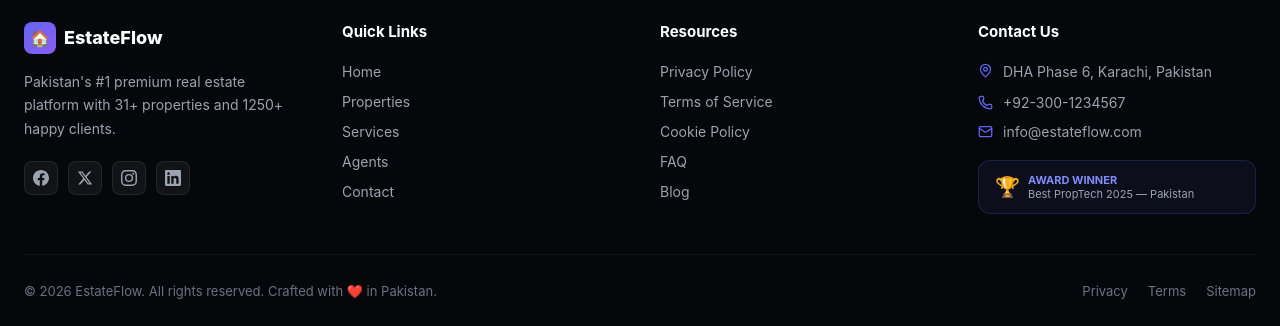
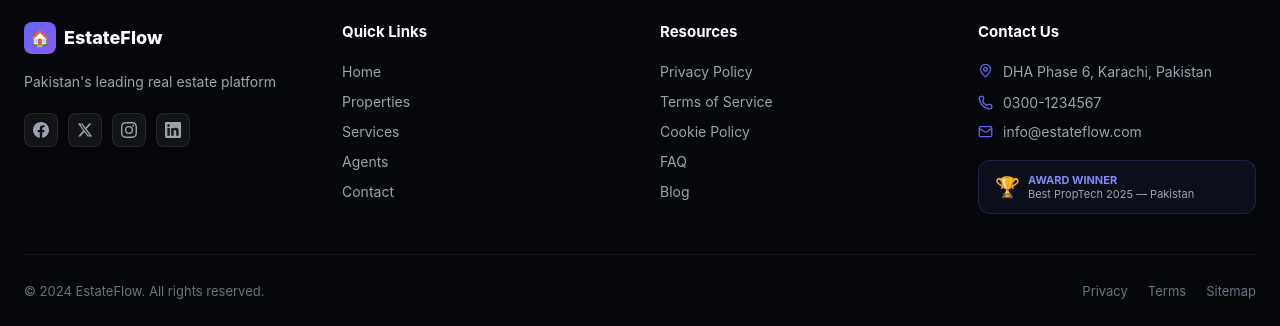
Before and after one commit to aqsasaher5995-rgb/estateflow-frontend, a React app: page /faq in a window 1280 px wide. Shown: the part 1731-2057 px from the top of the page. Built offline with nearby package versions, Linux system fonts and the light colour scheme; no server answers; the HTML template or start-up script is replaced by a standard one.

Commit message:
Frontend: Footer now fetches data from backend API with fallback defaults

```diff
--- a/src/components/layouts/Footer.jsx
+++ b/src/components/layouts/Footer.jsx
@@ -1,215 +1,124 @@
-import React from 'react';
+import React, { useState, useEffect } from 'react';
+import { Link } from 'react-router-dom';
 import { Mail, Phone, MapPin } from 'lucide-react';
+import axios from 'axios';
 
 const Footer = () => {
-  // Social Media Links - Working URLs
-  const socialLinks = {
-    facebook: "https://facebook.com/estateflow",
-    twitter: "https://twitter.com/estateflow",
-    instagram: "https://instagram.com/estateflow",
-    linkedin: "https://linkedin.com/company/estateflow"
+  const defaultData = {
+    companyName: 'EstateFlow',
+    tagline: "Pakistan's leading real estate platform",
+    email: 'info@estateflow.com',
+    phone: '0300-1234567',
+    address: 'DHA Phase 6, Karachi, Pakistan',
+    socialLinks: {
+      facebook: 'https://facebook.com/estateflow',
+      twitter: 'https://twitter.com/estateflow',
+      instagram: 'https://instagram.com/estateflow',
+      linkedin: 'https://linkedin.com/company/estateflow'
+    },
+    quickLinks: [
+      { label: 'Home', path: '/' },
+      { label: 'Properties', path: '/properties' },
+      { label: 'Services', path: '/services' },
+      { label: 'Agents', path: '/agents' },
+      { label: 'Contact', path: '/contact' }
+    ],
+    resources: [
+      { label: 'Privacy Policy', path: '/privacy' },
+      { label: 'Terms of Service', path: '/terms' },
+      { label: 'Cookie Policy', path: '/cookies' },
+      { label: 'FAQ', path: '/faq' },
+      { label: 'Blog', path: '/blog' }
+    ],
+    copyright: '© 2024 EstateFlow. All rights reserved.'
   };
 
+  const [footerData, setFooterData] = useState(defaultData);
+  const API_URL = import.meta.env.VITE_API_URL || 'http://localhost:5000/api';
+
+  useEffect(() => {
+    const fetchFooter = async () => {
+      try {
+        const response = await axios.get(`${API_URL}/footer`);
+        if (response.data) setFooterData(response.data);
+      } catch (error) {
+        console.log('Using default footer data');
+      }
+    };
+    fetchFooter();
+  }, []);
+
+  const socialLinks = [
+    { name: 'Facebook', url: footerData.socialLinks?.facebook || '#', color: '#1877f2',
+      icon: <svg xmlns="http://www.w3.org/2000/svg" width="16" height="16" fill="currentColor" viewBox="0 0 24 24"><path d="M24 12.073c0-6.627-5.373-12-12-12s-12 5.373-12 12c0 5.99 4.388 10.954 10.125 11.854v-8.385H7.078v-3.47h3.047V9.43c0-3.007 1.792-4.669 4.533-4.669 1.312 0 2.686.235 2.686.235v2.953H15.83c-1.491 0-1.956.925-1.956 1.874v2.25h3.328l-.532 3.47h-2.796v8.385C19.612 23.027 24 18.062 24 12.073z"/></svg> },
+    { name: 'Twitter', url: footerData.socialLinks?.twitter || '#', color: '#000000',
+      icon: <svg xmlns="http://www.w3.org/2000/svg" width="16" height="16" fill="currentColor" viewBox="0 0 24 24"><path d="M18.244 2.25h3.308l-7.227 8.26 8.502 11.24H16.17l-5.214-6.817L4.99 21.75H1.68l7.73-8.835L1.254 2.25H8.08l4.713 6.231zm-1.161 17.52h1.833L7.084 4.126H5.117z"/></svg> },
+    { name: 'Instagram', url: footerData.socialLinks?.instagram || '#', color: '#bc1888',
+      icon: <svg xmlns="http://www.w3.org/2000/svg" width="16" height="16" fill="currentColor" viewBox="0 0 24 24"><path d="M12 2.163c3.204 0 3.584.012 4.85.07 3.252.148 4.771 1.691 4.919 4.919.058 1.265.069 1.645.069 4.849 0 3.205-.012 3.584-.069 4.849-.149 3.225-1.664 4.771-4.919 4.919-1.266.058-1.644.07-4.85.07-3.204 0-3.584-.012-4.849-.07-3.26-.149-4.771-1.699-4.919-4.92-.058-1.265-.07-1.644-.07-4.849 0-3.204.013-3.583.07-4.849.149-3.227 1.664-4.771 4.919-4.919 1.266-.057 1.645-.069 4.849-.069zM12 0C8.741 0 8.333.014 7.053.072 2.695.272.273 2.69.073 7.052.014 8.333 0 8.741 0 12c0 3.259.014 3.668.072 4.948.2 4.358 2.618 6.78 6.98 6.98C8.333 23.986 8.741 24 12 24c3.259 0 3.668-.014 4.948-.072 4.354-.2 6.782-2.618 6.979-6.98.059-1.28.073-1.689.073-4.948 0-3.259-.014-3.667-.072-4.947-.196-4.354-2.617-6.78-6.979-6.98C15.668.014 15.259 0 12 0zm0 5.838a6.162 6.162 0 100 12.324 6.162 6.162 0 000-12.324zM12 16a4 4 0 110-8 4 4 0 010 8zm6.406-11.845a1.44 1.44 0 100 2.881 1.44 1.44 0 000-2.881z"/></svg> },
+    { name: 'LinkedIn', url: footerData.socialLinks?.linkedin || '#', color: '#0a66c2',
+      icon: <svg xmlns="http://www.w3.org/2000/svg" width="16" height="16" fill="currentColor" viewBox="0 0 24 24"><path d="M20.447 20.452h-3.554v-5.569c0-1.328-.027-3.037-1.852-3.037-1.853 0-2.136 1.445-2.136 2.939v5.667H9.351V9h3.414v1.561h.046c.477-.9 1.637-1.85 3.37-1.85 3.601 0 4.267 2.37 4.267 5.455v6.286zM5.337 7.433c-1.144 0-2.063-.926-2.063-2.065 0-1.138.92-2.063 2.063-2.063 1.14 0 2.064.925 2.064 2.063 0 1.139-.925 2.065-2.064 2.065zm1.782 13.019H3.555V9h3.564v11.452zM22.225 0H1.771C.792 0 0 .774 0 1.729v20.542C0 23.227.792 24 1.771 24h20.451C23.2 24 24 23.227 24 22.271V1.729C24 .774 23.2 0 22.222 0h.003z"/></svg> }
+  ];
+
   return (
-    <footer
-      style={{
-        background: '#05070a',
-        padding: '60px 24px 30px',
-        borderTop: '1px solid rgba(255,255,255,0.06)',
-        marginTop: 'auto',
-      }}
-    >
+    <footer style={{ background: '#05070a', padding: '60px 24px 30px', borderTop: '1px solid rgba(255,255,255,0.06)', marginTop: 'auto' }}>
       <div style={{ maxWidth: '1280px', margin: '0 auto' }}>
         <div style={{ display: 'grid', gridTemplateColumns: 'repeat(4, 1fr)', gap: '40px', marginBottom: '40px' }} className="footer-grid">
-          {/* Brand */}
           <div>
             <div style={{ display: 'flex', alignItems: 'center', gap: '8px', marginBottom: '16px' }}>
-              <div style={{ width: '32px', height: '32px', background: 'linear-gradient(135deg, #6366f1, #8b5cf6)', borderRadius: '8px', display: 'flex', alignItems: 'center', justifyContent: 'center' }}>
-                <span>🏠</span>
-              </div>
-              <span style={{ color: 'white', fontWeight: '800', fontSize: '18px' }}>EstateFlow</span>
+              <div style={{ width: '32px', height: '32px', background: 'linear-gradient(135deg, #6366f1, #8b5cf6)', borderRadius: '8px', display: 'flex', alignItems: 'center', justifyContent: 'center' }}><span>🏠</span></div>
+              <span style={{ color: 'white', fontWeight: '800', fontSize: '18px' }}>{footerData.companyName}</span>
             </div>
-            <p style={{ color: '#9ca3af', fontSize: '14px', lineHeight: '1.7', marginBottom: '20px' }}>
-              Pakistan's #1 premium real estate platform with 31+ properties and 1250+ happy clients.
-            </p>
+            <p style={{ color: '#9ca3af', fontSize: '14px', lineHeight: '1.7', marginBottom: '20px' }}>{footerData.tagline}</p>
             <div style={{ display: 'flex', gap: '10px' }}>
-              {/* Facebook */}
-              <a
-                href={socialLinks.facebook}
-                target="_blank"
-                rel="noopener noreferrer"
-                style={{
-                  width: '34px',
-                  height: '34px',
-                  borderRadius: '8px',
-                  background: 'rgba(255,255,255,0.05)',
-                  border: '1px solid rgba(255,255,255,0.08)',
-                  display: 'flex',
-                  alignItems: 'center',
-                  justifyContent: 'center',
-                  color: '#9ca3af',
-                  textDecoration: 'none',
-                  transition: 'all 0.3s',
-                  fontSize: '12px',
-                  fontWeight: '600'
-                }}
-                onMouseEnter={e => { e.currentTarget.style.background = '#1877f2'; e.currentTarget.style.color = 'white'; e.currentTarget.style.borderColor = '#1877f2'; e.currentTarget.style.transform = 'scale(1.05)'; }}
-                onMouseLeave={e => { e.currentTarget.style.background = 'rgba(255,255,255,0.05)'; e.currentTarget.style.color = '#9ca3af'; e.currentTarget.style.borderColor = 'rgba(255,255,255,0.08)'; e.currentTarget.style.transform = 'scale(1)'; }}
-              >
-                <svg xmlns="http://www.w3.org/2000/svg" width="16" height="16" fill="currentColor" viewBox="0 0 24 24">
-                  <path d="M24 12.073c0-6.627-5.373-12-12-12s-12 5.373-12 12c0 5.99 4.388 10.954 10.125 11.854v-8.385H7.078v-3.47h3.047V9.43c0-3.007 1.792-4.669 4.533-4.669 1.312 0 2.686.235 2.686.235v2.953H15.83c-1.491 0-1.956.925-1.956 1.874v2.25h3.328l-.532 3.47h-2.796v8.385C19.612 23.027 24 18.062 24 12.073z"/>
-                </svg>
-              </a>
-              {/* Twitter/X */}
-              <a
-                href={socialLinks.twitter}
-                target="_blank"
-                rel="noopener noreferrer"
-                style={{
-                  width: '34px',
-                  height: '34px',
-                  borderRadius: '8px',
-                  background: 'rgba(255,255,255,0.05)',
-                  border: '1px solid rgba(255,255,255,0.08)',
-                  display: 'flex',
-                  alignItems: 'center',
-                  justifyContent: 'center',
-                  color: '#9ca3af',
-                  textDecoration: 'none',
-                  transition: 'all 0.3s',
-                  fontSize: '12px',
-                  fontWeight: '600'
-                }}
-                onMouseEnter={e => { e.currentTarget.style.background = '#000000'; e.currentTarget.style.color = 'white'; e.currentTarget.style.borderColor = '#000000'; e.currentTarget.style.transform = 'scale(1.05)'; }}
-                onMouseLeave={e => { e.currentTarget.style.background = 'rgba(255,255,255,0.05)'; e.currentTarget.style.color = '#9ca3af'; e.currentTarget.style.borderColor = 'rgba(255,255,255,0.08)'; e.currentTarget.style.transform = 'scale(1)'; }}
-              >
-                <svg xmlns="http://www.w3.org/2000/svg" width="16" height="16" fill="currentColor" viewBox="0 0 24 24">
-                  <path d="M18.244 2.25h3.308l-7.227 8.26 8.502 11.24H16.17l-5.214-6.817L4.99 21.75H1.68l7.73-8.835L1.254 2.25H8.08l4.713 6.231zm-1.161 17.52h1.833L7.084 4.126H5.117z"/>
-                </svg>
-              </a>
-              {/* Instagram */}
-              <a
-                href={socialLinks.instagram}
-                target="_blank"
-                rel="noopener noreferrer"
-                style={{
-                  width: '34px',
-                  height: '34px',
-                  borderRadius: '8px',
-                  background: 'rgba(255,255,255,0.05)',
-                  border: '1px solid rgba(255,255,255,0.08)',
-                  display: 'flex',
-                  alignItems: 'center',
-                  justifyContent: 'center',
-                  color: '#9ca3af',
-                  textDecoration: 'none',
-                  transition: 'all 0.3s',
-                  fontSize: '12px',
-                  fontWeight: '600'
-                }}
-                onMouseEnter={e => { e.currentTarget.style.background = 'linear-gradient(45deg, #f09433, #e6683c, #dc2743, #cc2366, #bc1888)'; e.currentTarget.style.color = 'white'; e.currentTarget.style.borderColor = '#bc1888'; e.currentTarget.style.transform = 'scale(1.05)'; }}
-                onMouseLeave={e => { e.currentTarget.style.background = 'rgba(255,255,255,0.05)'; e.currentTarget.style.color = '#9ca3af'; e.currentTarget.style.borderColor = 'rgba(255,255,255,0.08)'; e.currentTarget.style.transform = 'scale(1)'; }}
-              >
-                <svg xmlns="http://www.w3.org/2000/svg" width="16" height="16" fill="currentColor" viewBox="0 0 24 24">
-                  <path d="M12 2.163c3.204 0 3.584.012 4.85.07 3.252.148 4.771 1.691 4.919 4.919.058 1.265.069 1.645.069 4.849 0 3.205-.012 3.584-.069 4.849-.149 3.225-1.664 4.771-4.919 4.919-1.266.058-1.644.07-4.85.07-3.204 0-3.584-.012-4.849-.07-3.26-.149-4.771-1.699-4.919-4.92-.058-1.265-.07-1.644-.07-4.849 0-3.204.013-3.583.07-4.849.149-3.227 1.664-4.771 4.919-4.919 1.266-.057 1.645-.069 4.849-.069zM12 0C8.741 0 8.333.014 7.053.072 2.695.272.273 2.69.073 7.052.014 8.333 0 8.741 0 12c0 3.259.014 3.668.072 4.948.2 4.358 2.618 6.78 6.98 6.98C8.333 23.986 8.741 24 12 24c3.259 0 3.668-.014 4.948-.072 4.354-.2 6.782-2.618 6.979-6.98.059-1.28.073-1.689.073-4.948 0-3.259-.014-3.667-.072-4.947-.196-4.354-2.617-6.78-6.979-6.98C15.668.014 15.259 0 12 0zm0 5.838a6.162 6.162 0 100 12.324 6.162 6.162 0 000-12.324zM12 16a4 4 0 110-8 4 4 0 010 8zm6.406-11.845a1.44 1.44 0 100 2.881 1.44 1.44 0 000-2.881z"/>
-                </svg>
-              </a>
-              {/* LinkedIn */}
-              <a
-                href={socialLinks.linkedin}
-                target="_blank"
-                rel="noopener noreferrer"
-                style={{
-                  width: '34px',
-                  height: '34px',
-                  borderRadius: '8px',
-                  background: 'rgba(255,255,255,0.05)',
-                  border: '1px solid rgba(255,255,255,0.08)',
-                  display: 'flex',
-                  alignItems: 'center',
-                  justifyContent: 'center',
-                  color: '#9ca3af',
-                  textDecoration: 'none',
-                  transition: 'all 0.3s',
-                  fontSize: '12px',
-                  fontWeight: '600'
-                }}
-                onMouseEnter={e => { e.currentTarget.style.background = '#0a66c2'; e.currentTarget.style.color = 'white'; e.currentTarget.style.borderColor = '#0a66c2'; e.currentTarget.style.transform = 'scale(1.05)'; }}
-                onMouseLeave={e => { e.currentTarget.style.background = 'rgba(255,255,255,0.05)'; e.currentTarget.style.color = '#9ca3af'; e.currentTarget.style.borderColor = 'rgba(255,255,255,0.08)'; e.currentTarget.style.transform = 'scale(1)'; }}
-              >
-                <svg xmlns="http://www.w3.org/2000/svg" width="16" height="16" fill="currentColor" viewBox="0 0 24 24">
-                  <path d="M20.447 20.452h-3.554v-5.569c0-1.328-.027-3.037-1.852-3.037-1.853 0-2.136 1.445-2.136 2.939v5.667H9.351V9h3.414v1.561h.046c.477-.9 1.637-1.85 3.37-1.85 3.601 0 4.267 2.37 4.267 5.455v6.286zM5.337 7.433c-1.144 0-2.063-.926-2.063-2.065 0-1.138.92-2.063 2.063-2.063 1.14 0 2.064.925 2.064 2.063 0 1.139-.925 2.065-2.064 2.065zm1.782 13.019H3.555V9h3.564v11.452zM22.225 0H1.771C.792 0 0 .774 0 1.729v20.542C0 23.227.792 24 1.771 24h20.451C23.2 24 24 23.227 24 22.271V1.729C24 .774 23.2 0 22.222 0h.003z"/>
-                </svg>
-              </a>
+              {socialLinks.map((social, index) => (
+                <a key={index} href={social.url} target="_blank" rel="noopener noreferrer"
+                  style={{ width: '34px', height: '34px', borderRadius: '8px', background: 'rgba(255,255,255,0.05)', border: '1px solid rgba(255,255,255,0.08)', display: 'flex', alignItems: 'center', justifyContent: 'center', color: '#9ca3af', textDecoration: 'none', transition: 'all 0.3s' }}
+                  onMouseEnter={e => { e.currentTarget.style.background = social.color; e.currentTarget.style.color = 'white'; e.currentTarget.style.borderColor = social.color; e.currentTarget.style.transform = 'scale(1.05)'; }}
+                  onMouseLeave={e => { e.currentTarget.style.background = 'rgba(255,255,255,0.05)'; e.currentTarget.style.color = '#9ca3af'; e.currentTarget.style.borderColor = 'rgba(255,255,255,0.08)'; e.currentTarget.style.transform = 'scale(1)'; }}>
+                  {social.icon}
+                </a>
+              ))}
             </div>
           </div>
-
-          {/* Quick Links - No Arrows */}
           <div>
             <h4 style={{ color: 'white', marginBottom: '20px', fontWeight: '700', fontSize: '15px' }}>Quick Links</h4>
             <ul style={{ listStyle: 'none', padding: 0, display: 'flex', flexDirection: 'column', gap: '10px' }}>
-              <li><a href="/" style={{ color: '#9ca3af', textDecoration: 'none', fontSize: '14px', transition: 'color 0.2s' }} onMouseEnter={e => e.target.style.color = '#818cf8'} onMouseLeave={e => e.target.style.color = '#9ca3af'}>Home</a></li>
-              <li><a href="/properties" style={{ color: '#9ca3af', textDecoration: 'none', fontSize: '14px', transition: 'color 0.2s' }} onMouseEnter={e => e.target.style.color = '#818cf8'} onMouseLeave={e => e.target.style.color = '#9ca3af'}>Properties</a></li>
-              <li><a href="/services" style={{ color: '#9ca3af', textDecoration: 'none', fontSize: '14px', transition: 'color 0.2s' }} onMouseEnter={e => e.target.style.color = '#818cf8'} onMouseLeave={e => e.target.style.color = '#9ca3af'}>Services</a></li>
-              <li><a href="/agents" style={{ color: '#9ca3af', textDecoration: 'none', fontSize: '14px', transition: 'color 0.2s' }} onMouseEnter={e => e.target.style.color = '#818cf8'} onMouseLeave={e => e.target.style.color = '#9ca3af'}>Agents</a></li>
-              <li><a href="/contact" style={{ color: '#9ca3af', textDecoration: 'none', fontSize: '14px', transition: 'color 0.2s' }} onMouseEnter={e => e.target.style.color = '#818cf8'} onMouseLeave={e => e.target.style.color = '#9ca3af'}>Contact</a></li>
+              {footerData.quickLinks?.map((link, index) => (
+                <li key={index}><Link to={link.path} style={{ color: '#9ca3af', textDecoration: 'none', fontSize: '14px', transition: 'color 0.2s' }} onMouseEnter={e => e.target.style.color = '#818cf8'} onMouseLeave={e => e.target.style.color = '#9ca3af'}>{link.label}</Link></li>
+              ))}
             </ul>
           </div>
-
-          {/* Resources - No Arrows */}
           <div>
             <h4 style={{ color: 'white', marginBottom: '20px', fontWeight: '700', fontSize: '15px' }}>Resources</h4>
             <ul style={{ listStyle: 'none', padding: 0, display: 'flex', flexDirection: 'column', gap: '10px' }}>
-              <li><a href="#" style={{ color: '#9ca3af', textDecoration: 'none', fontSize: '14px', transition: 'color 0.2s' }} onMouseEnter={e => e.target.style.color = '#818cf8'} onMouseLeave={e => e.target.style.color = '#9ca3af'}>Privacy Policy</a></li>
-              <li><a href="#" style={{ color: '#9ca3af', textDecoration: 'none', fontSize: '14px', transition: 'color 0.2s' }} onMouseEnter={e => e.target.style.color = '#818cf8'} onMouseLeave={e => e.target.style.color = '#9ca3af'}>Terms of Service</a></li>
-              <li><a href="#" style={{ color: '#9ca3af', textDecoration: 'none', fontSize: '14px', transition: 'color 0.2s' }} onMouseEnter={e => e.target.style.color = '#818cf8'} onMouseLeave={e => e.target.style.color = '#9ca3af'}>Cookie Policy</a></li>
-              <li><a href="#" style={{ color: '#9ca3af', textDecoration: 'none', fontSize: '14px', transition: 'color 0.2s' }} onMouseEnter={e => e.target.style.color = '#818cf8'} onMouseLeave={e => e.target.style.color = '#9ca3af'}>FAQ</a></li>
-              <li><a href="#" style={{ color: '#9ca3af', textDecoration: 'none', fontSize: '14px', transition: 'color 0.2s' }} onMouseEnter={e => e.target.style.color = '#818cf8'} onMouseLeave={e => e.target.style.color = '#9ca3af'}>Blog</a></li>
+              {footerData.resources?.map((link, index) => (
+                <li key={index}><Link to={link.path} style={{ color: '#9ca3af', textDecoration: 'none', fontSize: '14px', transition: 'color 0.2s' }} onMouseEnter={e => e.target.style.color = '#818cf8'} onMouseLeave={e => e.target.style.color = '#9ca3af'}>{link.label}</Link></li>
+              ))}
             </ul>
           </div>
-
-          {/* Contact */}
           <div>
             <h4 style={{ color: 'white', marginBottom: '20px', fontWeight: '700', fontSize: '15px' }}>Contact Us</h4>
             <ul style={{ listStyle: 'none', padding: 0, display: 'flex', flexDirection: 'column', gap: '12px' }}>
-              <li style={{ display: 'flex', alignItems: 'flex-start', gap: '10px' }}>
-                <MapPin size={15} style={{ color: '#6366f1', marginTop: '2px', flexShrink: 0 }} />
-                <span style={{ color: '#9ca3af', fontSize: '14px', lineHeight: '1.5' }}>DHA Phase 6, Karachi, Pakistan</span>
-              </li>
-              <li style={{ display: 'flex', alignItems: 'center', gap: '10px' }}>
-                <Phone size={15} style={{ color: '#6366f1', flexShrink: 0 }} />
-                <a href="tel:+923001234567" style={{ color: '#9ca3af', textDecoration: 'none', fontSize: '14px' }}>+92-300-1234567</a>
-              </li>
-              <li style={{ display: 'flex', alignItems: 'center', gap: '10px' }}>
-                <Mail size={15} style={{ color: '#6366f1', flexShrink: 0 }} />
-                <a href="mailto:info@estateflow.com" style={{ color: '#9ca3af', textDecoration: 'none', fontSize: '14px' }}>info@estateflow.com</a>
-              </li>
+              <li style={{ display: 'flex', alignItems: 'flex-start', gap: '10px' }}><MapPin size={15} style={{ color: '#6366f1', marginTop: '2px', flexShrink: 0 }} /><span style={{ color: '#9ca3af', fontSize: '14px', lineHeight: '1.5' }}>{footerData.address}</span></li>
+              <li style={{ display: 'flex', alignItems: 'center', gap: '10px' }}><Phone size={15} style={{ color: '#6366f1', flexShrink: 0 }} /><a href={`tel:${footerData.phone}`} style={{ color: '#9ca3af', textDecoration: 'none', fontSize: '14px' }}>{footerData.phone}</a></li>
+              <li style={{ display: 'flex', alignItems: 'center', gap: '10px' }}><Mail size={15} style={{ color: '#6366f1', flexShrink: 0 }} /><a href={`mailto:${footerData.email}`} style={{ color: '#9ca3af', textDecoration: 'none', fontSize: '14px' }}>{footerData.email}</a></li>
             </ul>
             <div style={{ marginTop: '20px', padding: '12px 16px', background: 'rgba(99,102,241,0.08)', border: '1px solid rgba(99,102,241,0.2)', borderRadius: '12px', display: 'flex', alignItems: 'center', gap: '8px' }}>
               <span style={{ fontSize: '20px' }}>🏆</span>
-              <div>
-                <p style={{ color: '#818cf8', fontSize: '11px', fontWeight: '700', margin: 0 }}>AWARD WINNER</p>
-                <p style={{ color: '#9ca3af', fontSize: '11px', margin: 0 }}>Best PropTech 2025 — Pakistan</p>
-              </div>
+              <div><p style={{ color: '#818cf8', fontSize: '11px', fontWeight: '700', margin: 0 }}>AWARD WINNER</p><p style={{ color: '#9ca3af', fontSize: '11px', margin: 0 }}>Best PropTech 2025 — Pakistan</p></div>
             </div>
           </div>
         </div>
-
-        {/* Bottom Bar */}
         <div style={{ paddingTop: '28px', borderTop: '1px solid rgba(255,255,255,0.06)', display: 'flex', justifyContent: 'space-between', alignItems: 'center', flexWrap: 'wrap', gap: '12px' }}>
-          <p style={{ color: '#6b7280', fontSize: '13px', margin: 0 }}>© 2026 EstateFlow. All rights reserved. Crafted with ❤️ in Pakistan.</p>
+          <p style={{ color: '#6b7280', fontSize: '13px', margin: 0 }}>{footerData.copyright}</p>
           <div style={{ display: 'flex', gap: '20px' }}>
-            <a href="#" style={{ color: '#6b7280', textDecoration: 'none', fontSize: '13px', transition: 'color 0.2s' }} onMouseEnter={e => e.target.style.color = '#9ca3af'} onMouseLeave={e => e.target.style.color = '#6b7280'}>Privacy</a>
-            <a href="#" style={{ color: '#6b7280', textDecoration: 'none', fontSize: '13px', transition: 'color 0.2s' }} onMouseEnter={e => e.target.style.color = '#9ca3af'} onMouseLeave={e => e.target.style.color = '#6b7280'}>Terms</a>
-            <a href="#" style={{ color: '#6b7280', textDecoration: 'none', fontSize: '13px', transition: 'color 0.2s' }} onMouseEnter={e => e.target.style.color = '#9ca3af'} onMouseLeave={e => e.target.style.color = '#6b7280'}>Sitemap</a>
+            <Link to="/privacy" style={{ color: '#6b7280', textDecoration: 'none', fontSize: '13px', transition: 'color 0.2s' }} onMouseEnter={e => e.target.style.color = '#9ca3af'} onMouseLeave={e => e.target.style.color = '#6b7280'}>Privacy</Link>
+            <Link to="/terms" style={{ color: '#6b7280', textDecoration: 'none', fontSize: '13px', transition: 'color 0.2s' }} onMouseEnter={e => e.target.style.color = '#9ca3af'} onMouseLeave={e => e.target.style.color = '#6b7280'}>Terms</Link>
+            <Link to="/sitemap" style={{ color: '#6b7280', textDecoration: 'none', fontSize: '13px', transition: 'color 0.2s' }} onMouseEnter={e => e.target.style.color = '#9ca3af'} onMouseLeave={e => e.target.style.color = '#6b7280'}>Sitemap</Link>
           </div>
         </div>
       </div>
-
-      <style>{`
-        @media (max-width: 900px) { .footer-grid { grid-template-columns: 1fr 1fr !important; gap: 28px !important; } }
-        @media (max-width: 560px) { .footer-grid { grid-template-columns: 1fr !important; } }
-      `}</style>
+      <style>{`@media (max-width: 900px) { .footer-grid { grid-template-columns: 1fr 1fr !important; gap: 28px !important; } } @media (max-width: 560px) { .footer-grid { grid-template-columns: 1fr !important; } }`}</style>
     </footer>
   );
 };
```
